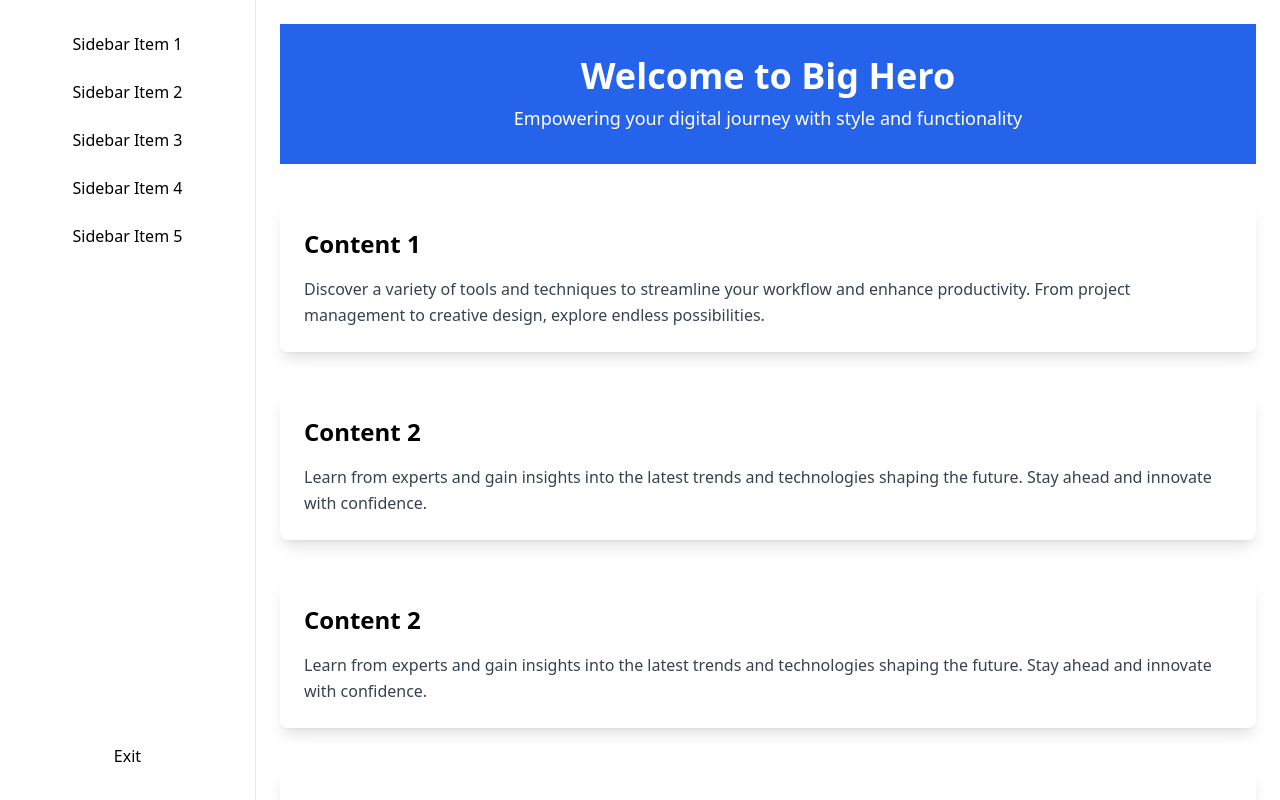
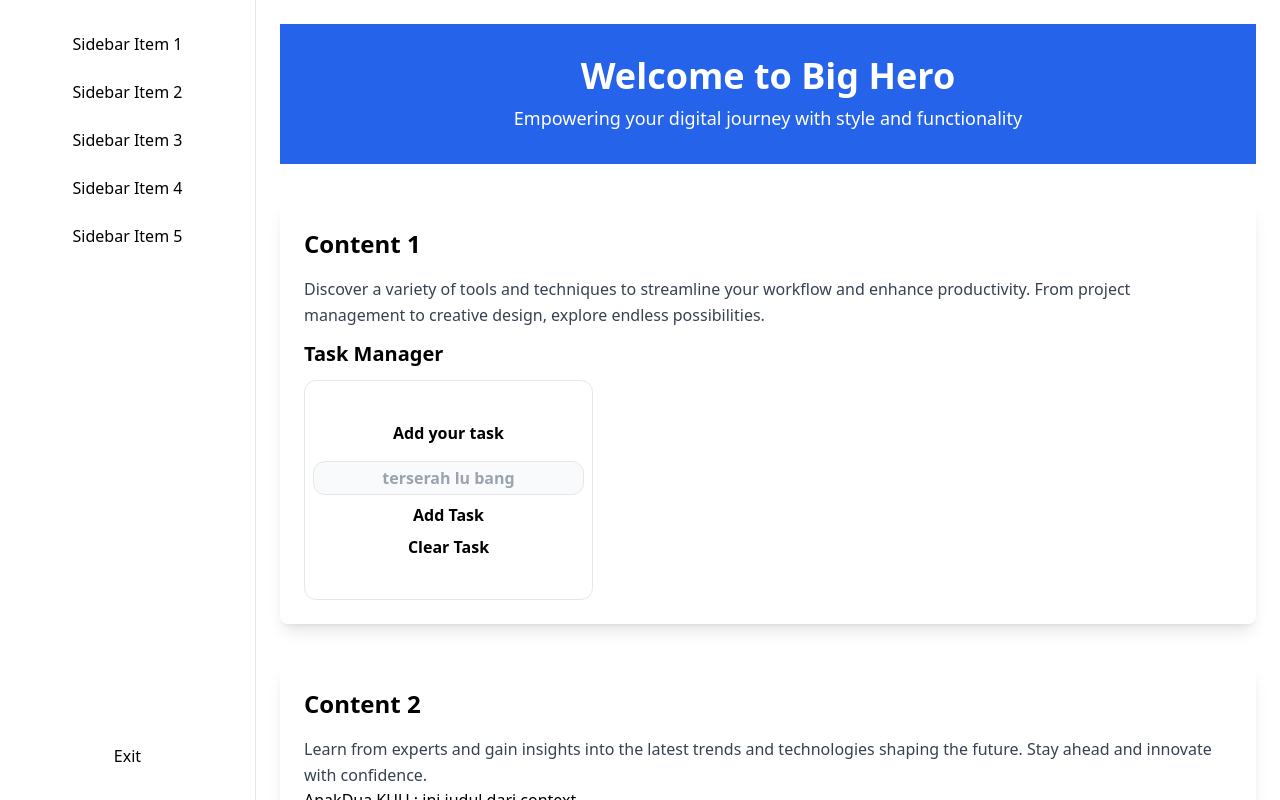
Before and after one commit to sayevvv/learnReact, a React (Vite) app: page /page2 in a window 1280 px wide. Built offline with nearby package versions, Linux system fonts and the light colour scheme.

Commit message:
belajar useContext, gacor wak

```diff
--- a/src/Page2.tsx
+++ b/src/Page2.tsx
@@ -1,6 +1,8 @@
 import React from "react";
 import { Link } from "react-router-dom";
 import SideBar from "./components/SideBar";
+import TaskManager from "./components/TaskManager";
+import AppContext from "./components/Context/AppContext";
 
 const Page2: React.FC = () => {
   return (
@@ -20,11 +22,12 @@ const Page2: React.FC = () => {
             </header>
             <section className=" bg-white rounded-lg shadow-lg p-6">
               <h2 className="text-2xl font-semibold mb-4">Content 1</h2>
-              <p className="text-gray-700 leading-relaxed">
+              <p className="text-gray-700 leading-relaxed mb-3">
                 Discover a variety of tools and techniques to streamline your
                 workflow and enhance productivity. From project management to
                 creative design, explore endless possibilities.
               </p>
+              <TaskManager judul="Task Manager" />
             </section>
             <section className="bg-white rounded-lg shadow-lg p-6">
               <h2 className="text-2xl font-semibold mb-4">Content 2</h2>
@@ -33,6 +36,7 @@ const Page2: React.FC = () => {
                 technologies shaping the future. Stay ahead and innovate with
                 confidence.
               </p>
+              <AppContext />
             </section>
             <section className="bg-white rounded-lg shadow-lg p-6">
               <h2 className="text-2xl font-semibold mb-4">Content 2</h2>
--- /dev/null
+++ b/src/components/Context/AppContext.tsx
@@ -0,0 +1,17 @@
+import { useContext } from "react"
+import { ContextSatu } from "./ContextIndex"
+import ComponentBuatParaContext from "./ComponentBuatParaContext"
+
+const AppContext = () => {
+
+
+  return (
+    <div>
+      <ContextSatu.Provider value={{judul : "ini judul dari context"}}>
+        <ComponentBuatParaContext />
+      </ContextSatu.Provider>
+    </div>
+  )
+}
+
+export default AppContext
--- /dev/null
+++ b/src/components/Context/ComponentBuatParaContext.tsx
@@ -0,0 +1,15 @@
+import React from 'react'
+import AnakDua from './anakComponent/AnakDua'
+import AnakSatu from './anakComponent/AnakSatu'
+
+
+const ComponentBuatParaContext = () => {
+  return (
+    <div>
+      <AnakDua />
+      <AnakSatu />
+    </div>
+  )
+}
+
+export default ComponentBuatParaContext
--- /dev/null
+++ b/src/components/Context/ContextIndex.tsx
@@ -0,0 +1,15 @@
+import { createContext, useContext } from "react"
+
+interface typeCon {
+  judul : string
+}
+
+export const ContextSatu = createContext<typeCon | null >(null);
+
+export const useContextSatu = () => {
+  const value = useContext(ContextSatu);
+  if(value === null){
+    throw new Error("Harus di dalam provider");
+  }
+  return value;
+ }
--- /dev/null
+++ b/src/components/Context/anakComponent/AnakDua.tsx
@@ -0,0 +1,11 @@
+// import React from 'react'
+import { useContextSatu } from "../ContextIndex"
+
+const AnakDua = () => {
+  const anak2 = useContextSatu();
+  return (
+    <div>AnakDua KUU : {anak2.judul}</div>
+  )
+}
+
+export default AnakDua
--- /dev/null
+++ b/src/components/Context/anakComponent/AnakSatu.tsx
@@ -0,0 +1,11 @@
+import React from 'react'
+import { useContextSatu } from '../ContextIndex'
+
+const AnakSatu = () => {
+  const anak1 = useContextSatu();
+  return (
+    <div>AnakSatu ku : {anak1.judul}</div>
+  )
+}
+
+export default AnakSatu
--- a/src/components/TaskManager.tsx
+++ b/src/components/TaskManager.tsx
@@ -31,9 +31,9 @@ const TaskManager = ({judul} : TaskManagerProps) => {
 
   return (
     <>
-    <h1 className="text-xl font-semibold">{judul}</h1>
+    <h1 className="text-xl font-semibold mb-3">{judul}</h1>
     <section className="flex flex-col items-center font-semibold px-2 py-10 border rounded-xl w-max gap-2">
-        <p>Task Exercise</p>
+        <p>Add your task</p>
         <ul>
           {task.map((t, i) => (
             <li key={i} className="flex flex-col gap-2">
@@ -73,7 +73,7 @@ const TaskManager = ({judul} : TaskManagerProps) => {
         <input
           type="text"
           placeholder="terserah lu bang"
-          className="bg-slate-50 px-3 py-1 rounded-xl"
+          className="bg-slate-50 px-3 py-1 rounded-xl text-center border"
           value={input}
           onChange={(e) => setInput(e.target.value)}
         />
```
